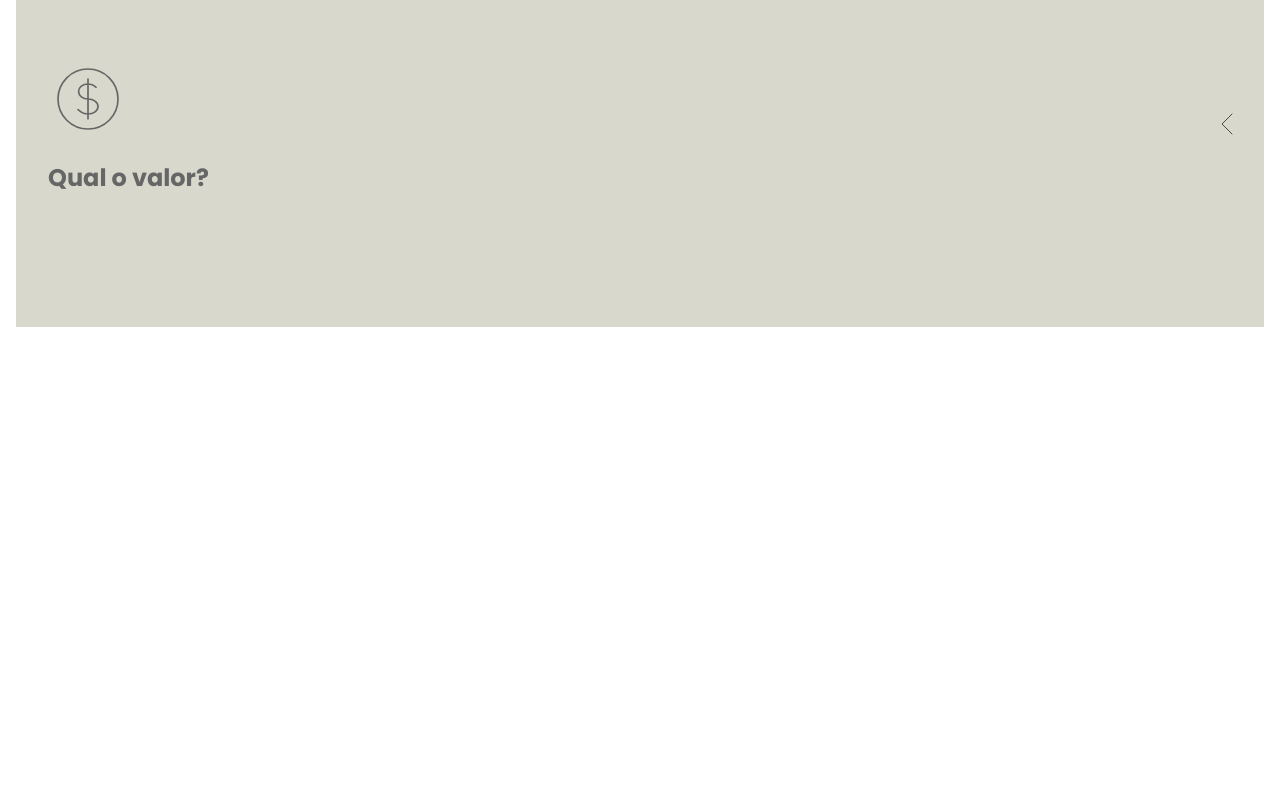
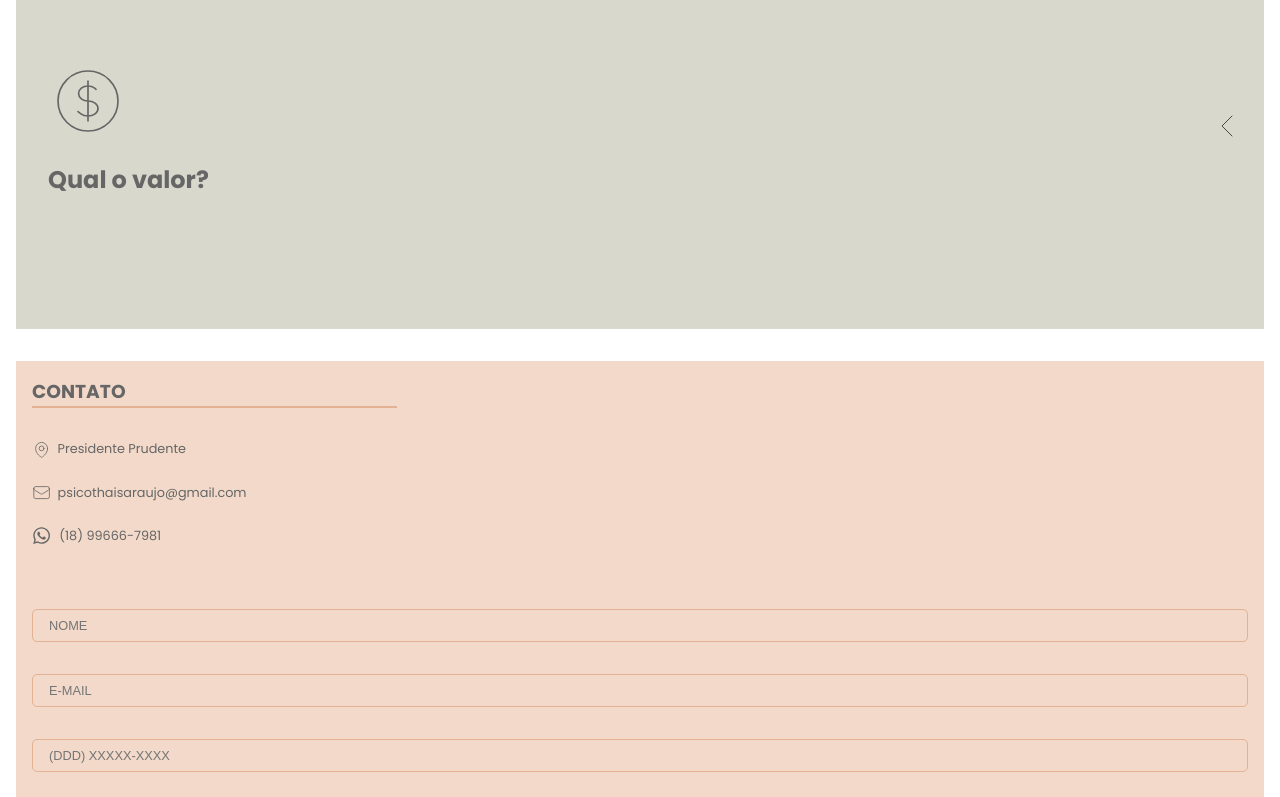
Before and after one commit to caueperuque/landing-page-psi, a React (Vite) app: page / in a window 1280 px wide. Shown: the part 3013-3810 px from the top of the page. Before the commit the page ends 3356 px from the top, so only its background shows below. Built offline with nearby package versions, Linux system fonts and the light colour scheme.

Commit message:
fix: about me contato

```diff
--- a/package.json
+++ b/package.json
@@ -11,10 +11,14 @@
   },
   "dependencies": {
     "@heroicons/react": "^2.2.0",
+    "@hookform/resolvers": "^5.0.1",
     "framer-motion": "^12.6.3",
     "react": "^19.0.0",
     "react-dom": "^19.0.0",
-    "styled-components": "^6.1.16"
+    "react-hook-form": "^7.55.0",
+    "react-icons": "^5.5.0",
+    "styled-components": "^6.1.16",
+    "zod": "^3.24.2"
   },
   "devDependencies": {
     "@eslint/js": "^9.21.0",
--- a/src/Home.tsx
+++ b/src/Home.tsx
@@ -1,6 +1,7 @@
 import { AboutMe } from "./components/AboutMe";
 import { FAQ } from "./components/FAQ";
 import { Hero } from "./components/Hero";
+import { SendMail } from "./components/SendMail";
 
 export const Home = () => {
   return (
@@ -8,6 +9,7 @@ export const Home = () => {
       <Hero />
       <AboutMe />
       <FAQ />
+      <SendMail />
     </>
   );
 };
--- a/src/components/AboutMe/index.tsx
+++ b/src/components/AboutMe/index.tsx
@@ -3,6 +3,7 @@ import {
   AboutMeLayoutComponent,
   AboutMeTextComponent,
   AboutMeTextHeaderComponent,
+  Divisor,
   ImageComponent,
   TextContentComponent,
 } from "./styles";
@@ -20,6 +21,7 @@ export const AboutMe = () => {
           <AboutMeTextHeaderComponent>
             <h1>Sobre mim</h1>
             <span>CRP: 06/133754</span>
+            <Divisor />
           </AboutMeTextHeaderComponent>
           <TextContentComponent>
             <p>
--- a/src/components/AboutMe/styles.ts
+++ b/src/components/AboutMe/styles.ts
@@ -24,22 +24,6 @@ export const AboutMeLayoutComponent = styled.section`
     position: relative;
     padding-bottom: 8px;
     font-size: 1rem;
-
-    /* Pseudo-elemento para o traçado */
-    &::after {
-      content: "";
-      position: absolute;
-      bottom: 0;
-      left: 0;
-      width: 100%;
-      height: 4px; /* Espessura da linha */
-      background: linear-gradient(
-        90deg,
-        transparent,
-        ${(props) => props.theme["beige-600"]},
-        transparent
-      );
-    }
   }
 
   /* iPhone 11 Pro, iPhone X, iPhone XS */
@@ -66,12 +50,20 @@ export const AboutMeLayoutComponent = styled.section`
   }
 `;
 
+export const Divisor = styled.div`
+  border: 1px solid ${(props) => props.theme["beige-400"]};
+  width: 100%;
+  text-align: center;
+  /* height: 20px; Ajuste conforme necessário */
+`;
+
 export const AboutMeContentComponent = styled.div`
- background: linear-gradient(
+  background: linear-gradient(
     180deg,
     ${(props) => props.theme["beige-300"]} 0%,
     ${(props) => props.theme["beige-400"]} 100%
-  );`;
+  );
+`;
 
 export const AboutMeTextHeaderComponent = styled.div`
   text-align: center;
--- a/src/components/FAQ/index.tsx
+++ b/src/components/FAQ/index.tsx
@@ -37,8 +37,9 @@ export const FAQ = () => {
 
   return (
     <FAQLayoutComponent>
-      {questions.map((question) => (
+      {questions.map((question, index) => (
         <FAQItem
+          key={index}
           icon={question.icon}
           question={question.question}
           answer={question.answer}
--- /dev/null
+++ b/src/components/SendMail/index.tsx
@@ -0,0 +1,84 @@
+import { zodResolver } from "@hookform/resolvers/zod";
+import { useForm, SubmitHandler } from "react-hook-form";
+import { z } from "zod";
+import { MapPinIcon, EnvelopeIcon } from "@heroicons/react/24/outline";
+import {
+  ContactContentComponent,
+  ContactLayoutComponent,
+  DataContactComponent,
+  DataContactContentComponent,
+  Divisor,
+  FormComponent,
+  InputComponent,
+  TextAreaComponent,
+  TitleComponent,
+} from "./styles";
+import { FaWhatsapp } from "react-icons/fa";
+export const SendMail = () => {
+  const mailSchema = z.object({
+    name: z.string(),
+    mail: z.string(),
+    text: z.string().min(10),
+    phone: z.string().min(16).max(15),
+  });
+
+  type MailForm = z.infer<typeof mailSchema>;
+
+  const {
+    register,
+    handleSubmit,
+    formState: { errors },
+  } = useForm<MailForm>({
+    resolver: zodResolver(mailSchema),
+  });
+
+  const onSubmit: SubmitHandler<MailForm> = (data) => console.log(data, errors);
+
+  return (
+    <ContactLayoutComponent>
+      <ContactContentComponent>
+        <TitleComponent>
+          <h3>CONTATO</h3>
+          <Divisor />
+        </TitleComponent>
+        <DataContactComponent>
+          <DataContactContentComponent>
+            <MapPinIcon strokeWidth={1} width={"1.2rem"} />
+            <p>Presidente Prudente</p>
+          </DataContactContentComponent>
+
+          <DataContactContentComponent>
+            <EnvelopeIcon strokeWidth={1} width={"1.2rem"} />
+            <p>psicothaisaraujo@gmail.com</p>
+          </DataContactContentComponent>
+
+          <DataContactContentComponent>
+            <a
+              href="https://wa.me/+5518996667981"
+              className="social-icon"
+              target="_blank"
+            >
+              <FaWhatsapp style={{ fontSize: "1.2rem" }} />
+              <p>(18) 99666-7981</p>
+            </a>
+          </DataContactContentComponent>
+        </DataContactComponent>
+
+        <FormComponent onSubmit={handleSubmit(onSubmit)}>
+          <InputComponent {...register("name")} placeholder="NOME" />
+          <InputComponent {...register("mail")} placeholder="E-MAIL" />
+          <InputComponent
+            {...register("phone")}
+            placeholder="(DDD) XXXXX-XXXX"
+          />
+          <TextAreaComponent
+            {...register("text")}
+            rows={10}
+            placeholder="MENSAGEM"
+          />
+          <button type="submit">Enviar</button>
+        </FormComponent>
+      </ContactContentComponent>
+    </ContactLayoutComponent>
+  );
+};
--- /dev/null
+++ b/src/components/SendMail/styles.ts
@@ -0,0 +1,80 @@
+import { styled } from "styled-components";
+
+export const ContactLayoutComponent = styled.div`
+  padding: 1rem;
+
+  input,
+  textarea {
+    background-color: transparent;
+    border: 1px solid ${(props) => props.theme["beige-400"]};
+    border-radius: 5px;
+    padding: 0.5rem;
+    padding-left: 1rem;
+    font-size: 0.8rem;
+    color: ${(props) => props.theme["gray-600"]};
+
+    outline: none;
+    box-shadow: none;
+
+    :focus {
+      border-color: ${(props) => props.theme["beige-600"]};
+      outline: none;
+      box-shadow: none;
+    }
+  }
+`;
+
+export const ContactContentComponent = styled.div`
+  font-family: "Poppins";
+  background-color: ${(props) => props.theme["beige-300"]};
+  display: flex;
+  flex-direction: column;
+  gap: 2rem;
+  padding: 1rem 1rem;
+`;
+
+export const TitleComponent = styled.div`
+`
+
+export const Divisor = styled.div`
+  border: 1px solid ${(props) => props.theme["beige-400"]};
+  width: 30%;
+  /* height: 20px; Ajuste conforme necessário */
+`;
+
+export const DataContactComponent = styled.div`
+  gap: 1.5rem;
+  display: flex;
+  flex-direction: column;
+  margin-bottom: 2rem;
+`;
+
+export const DataContactContentComponent = styled.div`
+  display: flex;
+  align-items: center;
+  gap: 0.4rem;
+  font-size: 0.8rem;
+
+  a {
+    text-decoration: none;
+    color: ${(props) => props.theme["gray-600"]};
+    display: flex;
+    align-items: center;
+    gap: 0.5rem;
+  }
+`;
+
+export const FormComponent = styled.form`
+  display: flex;
+  flex-direction: column;
+  gap: 2rem;
+`;
+
+export const InputComponent = styled.input`
+  font-size: 1rem;
+`;
+
+export const TextAreaComponent = styled.textarea`
+  font-size: 1rem;
+  font-family: "Poppins";
+`;
```
Also changed, not shown: src/components/FAQ/data.ts (deleted), 1 other file (tests, documents, lock files or other folders).
